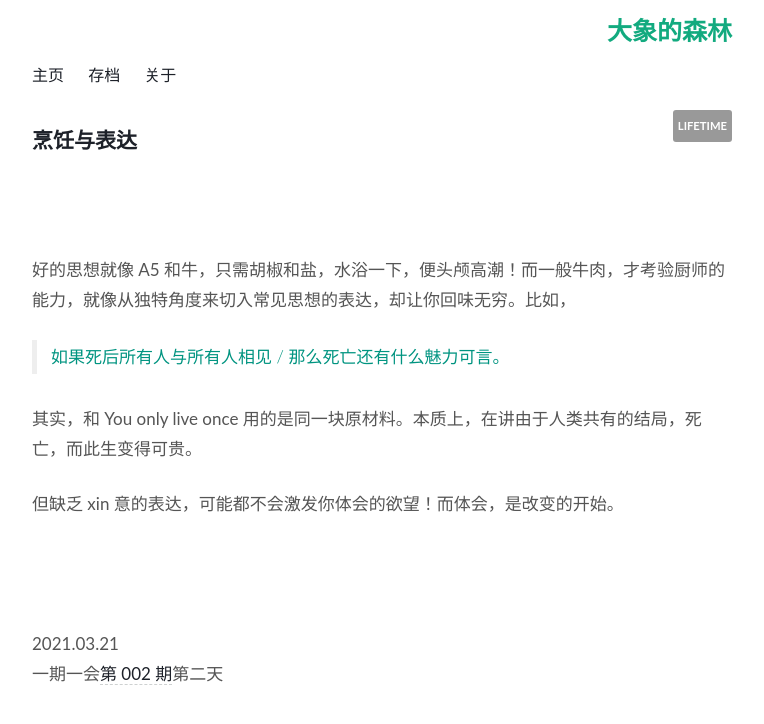
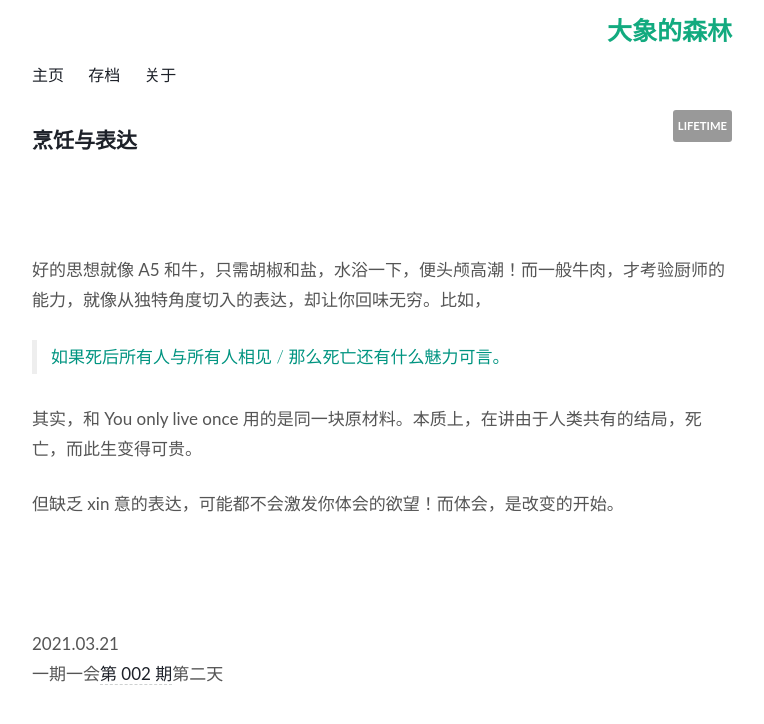
Before and after one commit to WillWang-X/willwang-x.github.io, a Jekyll site: the page built from _posts/blogs/2021-03-21-2021-cooking-and-communication.md, in a window 1280 px wide. Shown: the top 724 px of the page, without its empty margins (258-1022 px from the left). Built offline with Jekyll 4.4.1, drawn with Linux system fonts in a browser that asks for light colours.

Commit message:
Update for readability

```diff
--- a/_posts/blogs/2021-03-21-2021-cooking-and-communication.md
+++ b/_posts/blogs/2021-03-21-2021-cooking-and-communication.md
@@ -13,7 +13,7 @@ published: true
 <br>
 
 
-好的思想就像 A5 和牛，只需胡椒和盐，水浴一下，便头颅高潮！而一般牛肉，才考验厨师的能力，就像从独特角度来切入常见思想的表达，却让你回味无穷。比如，
+好的思想就像 A5 和牛，只需胡椒和盐，水浴一下，便头颅高潮！而一般牛肉，才考验厨师的能力，就像从独特角度切入的表达，却让你回味无穷。比如，
 
 > 如果死后所有人与所有人相见 / 那么死亡还有什么魅力可言。
 
```
